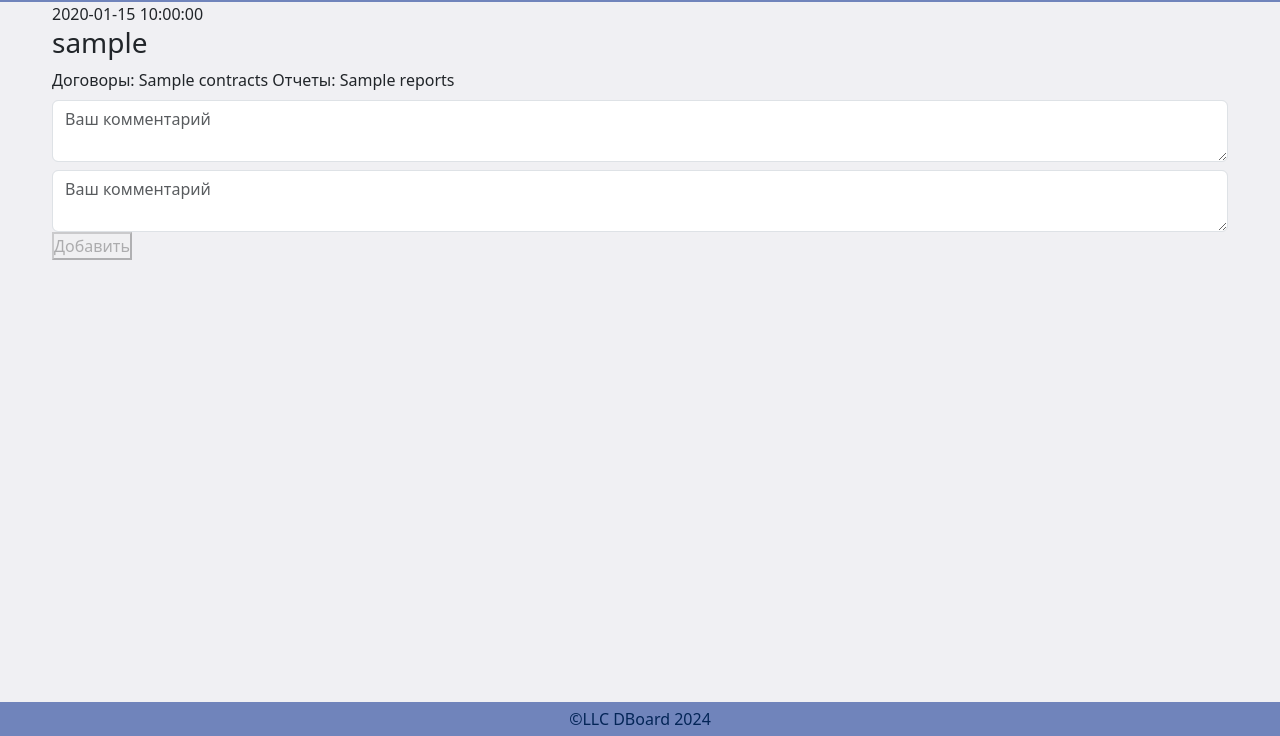
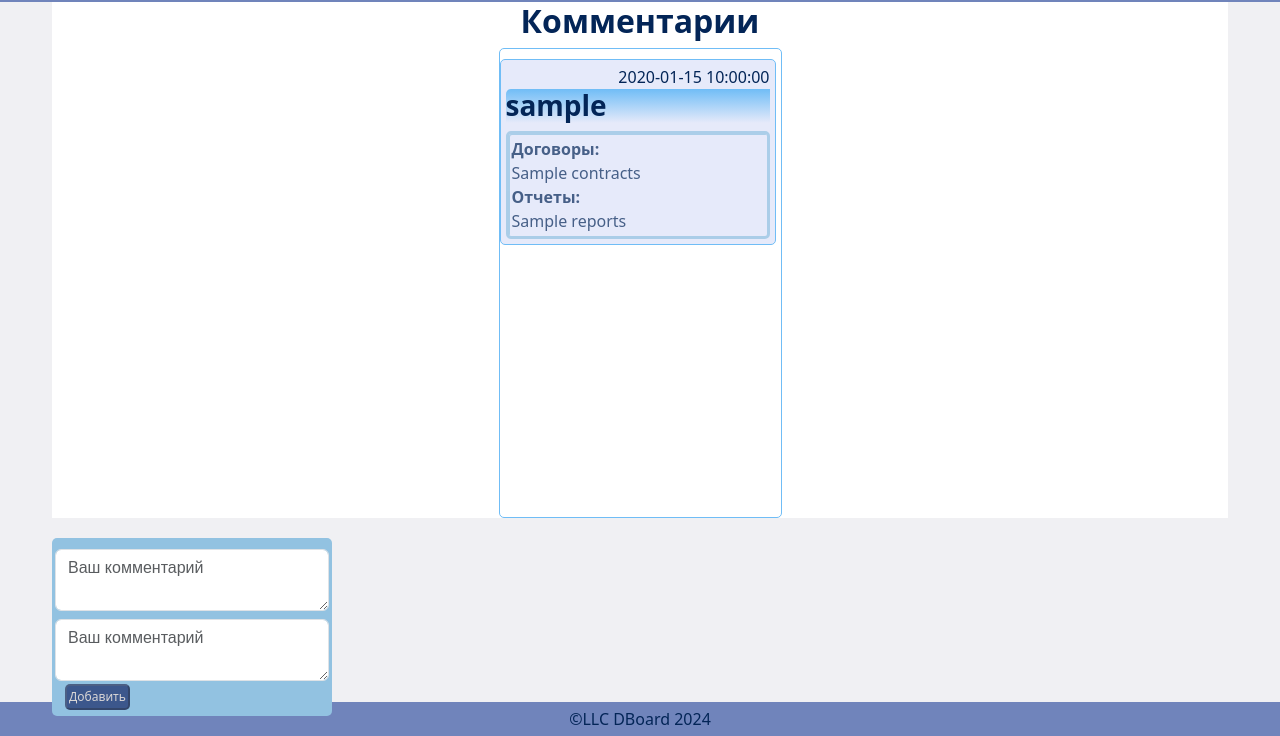
Before and after one commit to IvBIN/DBoard, a Yii app: template views/comment/comments.php in a window 1280 px wide. Shown: the part 64-800 px from the top of the page. Run offline with PHP 8.4 and a stand-in for Yii, Linux system fonts and the light colour scheme; the template is opened without the code that fills it: most values are stand-ins (such as "Sample title", 1, 10 or a date in 2020); form fields are guessed from the names that the template uses; data that the repository does not hold is empty; some libraries are stand-ins or nearby versions.

Commit message:
Add comment box...

```diff
--- a/config/web.php
+++ b/config/web.php
@@ -58,14 +58,14 @@ if (YII_ENV_DEV) {
     $config['modules']['debug'] = [
         'class' => 'yii\debug\Module',
         // uncomment the following to add your IP if you are not connecting from localhost.
-        //'allowedIPs' => ['127.0.0.1', '::1'],
+//        'allowedIPs' => ['127.0.0.1', '::1'],
     ];
 
     $config['bootstrap'][] = 'gii';
     $config['modules']['gii'] = [
         'class' => 'yii\gii\Module',
         // uncomment the following to add your IP if you are not connecting from localhost.
-        //'allowedIPs' => ['127.0.0.1', '::1'],
+//        'allowedIPs' => ['127.0.0.1', '::1'],
     ];
 }
 
--- a/views/comment/comments.php
+++ b/views/comment/comments.php
@@ -12,37 +12,121 @@ use yii\widgets\ActiveForm;
 //var_dump($model);
 ?>
 
-<div>
+<div class="comment_page">
 <!--    <div class="topic_title">-->
 <!--        --><?php //= $this->title ?><!--<br>-->
 <!--        --><?php //= 'Автор: ' . $topicAuthor ?>
 <!--    </div>-->
-
+    <h2>Комментарии</h2>
     <div class="comments">
         <?php foreach ($comments as $comment): ?>
-            <div class="message">
-                <?= $comment->date ?>
-                <h3>
-                    <?= $comment->user->login ?>
+            <div class="comment">
+                <span class="date"><?= $comment->date ?></span>
+                <h3 class="user_login">
+                    <b><?= $comment->user->login ?></b>
                 </h3>
-                <span>Договоры:
-                <?= $comment->contracts ?>
+                <div class="user_comment">
+                    <span><b>Договоры: </b><br>
+                    <?= $comment->contracts ?>
+                    </span><br>
+                    <span><b>Отчеты: </b><br>
+                    <?= $comment->reports ?>
                 </span>
-                <span>Отчеты:
-                <?= $comment->reports ?>
-                </span>
+                </div>
 
             </div>
         <?php endforeach; ?>
     </div>
 
-    <div class="message__wrapper">
+    <div class="comment__wrapper">
         <?php $msg = ActiveForm::begin() ?>
 
-        <?= $msg->field($model, 'contracts')->textarea(['placeholder' => "Ваш комментарий", 'value' => '']) ?>
-        <?= $msg->field($model, 'reports')->textarea(['placeholder' => "Ваш комментарий", 'value' => '']) ?>
+        <span class="title_comment"><?= $msg->field($model, 'contracts')->textarea(['placeholder' => "Ваш комментарий", 'value' => '']) ?></span>
+        <span class="title_comment"><?= $msg->field($model, 'reports')->textarea(['placeholder' => "Ваш комментарий", 'value' => '']) ?></span>
 
-        <?= Html::submitButton('Добавить', ['class' => 'msgBtn', 'disabled' => Yii::$app->user->isGuest]) ?>
+        <?= Html::submitButton('Добавить', ['class' => 'comBtn', 'disabled' => Yii::$app->user->isGuest]) ?>
         <?php ActiveForm::end() ?>
     </div>
 </div>
+
+<style>
+    .comment_page {
+        background: #FFFFFF;
+    }
+    h2 {
+        display: block;
+        text-align: center;
+        font-weight: bold;
+        color: #032557;
+        /*margin-left: 10px;*/
+    }
+    .comments {
+        display: block;
+        width: 283px;
+        height: 470px;
+        border: 1px solid #70bdf6;
+        border-radius: 5px;
+        /*box-sizing: border-box;*/
+        margin: 0 auto;
+        scroll-behavior: smooth;
+        /*gap: 3px;*/
+        overflow-y: scroll;
+    }
+    .comment {
+        width: 276px;
+        padding: 5px;
+        color: #032557;
+        border: 1px solid #70bdf6;
+        border-radius: 5px;
+        background: #e6eafa;
+        margin-top: 10px;
+
+    }
+    .date {
+        display: block;
+        text-align: right;
+    }
+    .user_login {
+        border-top-left-radius: 5px;
+        background: linear-gradient(0, #e6eafa, #70bdf6);
+    }
+    .user_comment {
+        border: 3px solid #92c2e1;
+        border-radius: 5px;
+        box-shadow:
+                inset 1px 1px #92c2e1;
+
+        padding: 3px;
+        opacity: 0.7;
+
+    }
+
+    .title_comment {
+        font-family: "Colibri", sans-serif;
+        font-weight: bold;
+        color: #040462;
+    }
+    .comment__wrapper {
+        /*display: block;*/
+        width: 280px;
+        max-height: 205px;
+        border-radius: 5px;
+        margin-top: 20px;
+        padding: 3px;
+        position: fixed;
+        background: #92c2e1;
+        overflow-y: scroll;
+    }
+    .comBtn {
+        width: max-content;
+        height: max-content;
+        text-decoration: none;
+        font-size: 12px;
+        padding: 2px;
+        margin: 3px 10px;
+        /*padding: 5px;*/
+        background: #3C578C;
+        border-radius: 5px;
+        color:  #d9d6d6;
+    }
+</style>
--- a/views/site/help.php
+++ b/views/site/help.php
@@ -39,7 +39,7 @@
         </div>
     </body>
     <footer class="container footer_field">
-            <h2>&copy;LLC DBoard</h2>
+            <h2>&copy;LLC DBoard   ®Designed by BulgakovIN</h2>
     </footer>
 
 </html>
--- a/web/script/script.js
+++ b/web/script/script.js
@@ -1,4 +1,4 @@
-
+"use strict";
 let iframe = document.getElementById('iframe');
 iframe.style.display = 'none';
 let buttonOpenBdr = document.getElementById('buttonOpenBdr');
@@ -79,7 +79,7 @@ qartal_cell.forEach((qartal) => {
 // ***** Music *****
 
 let music = new Audio();
-music.src = './sound/Silver.mp3';
+music.src = './sound/fon_urban.mp3';
 
 let sound = document.querySelector('.music');
 console.log(sound);
```
Also changed, not shown: views/site/index.php (+31 -16 lines), web/css/iframe.css (+20 -0 lines), web/css/site.css (+40 -104 lines), 1 other file.
